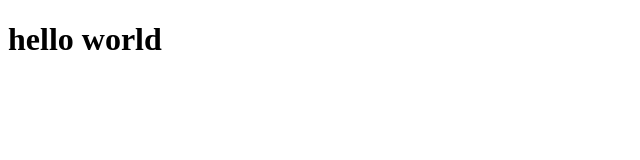
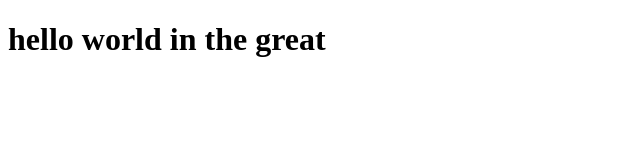
Before and after one commit to rijasm09/datewithgit, a plain HTML site: page index.html in a window 1280 px wide. Shown: the whole page, without its empty margins (0-640 px from the left). Drawn offline with Linux system fonts and the light colour scheme.

Commit message:
edited first commit

```diff
--- a/index.html
+++ b/index.html
@@ -7,6 +7,6 @@
     <title>Document</title>
 </head>
 <body>
-    <h1>hello world</h1>
+    <h1>hello world in the great</h1>
 </body>
 </html>
```
